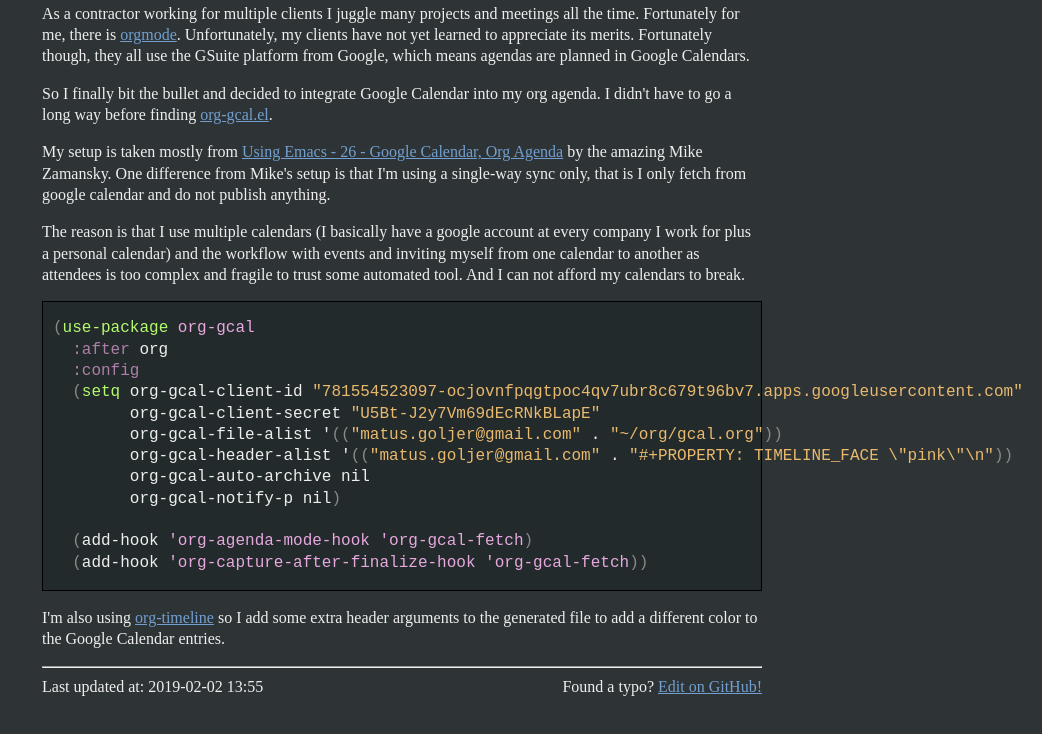
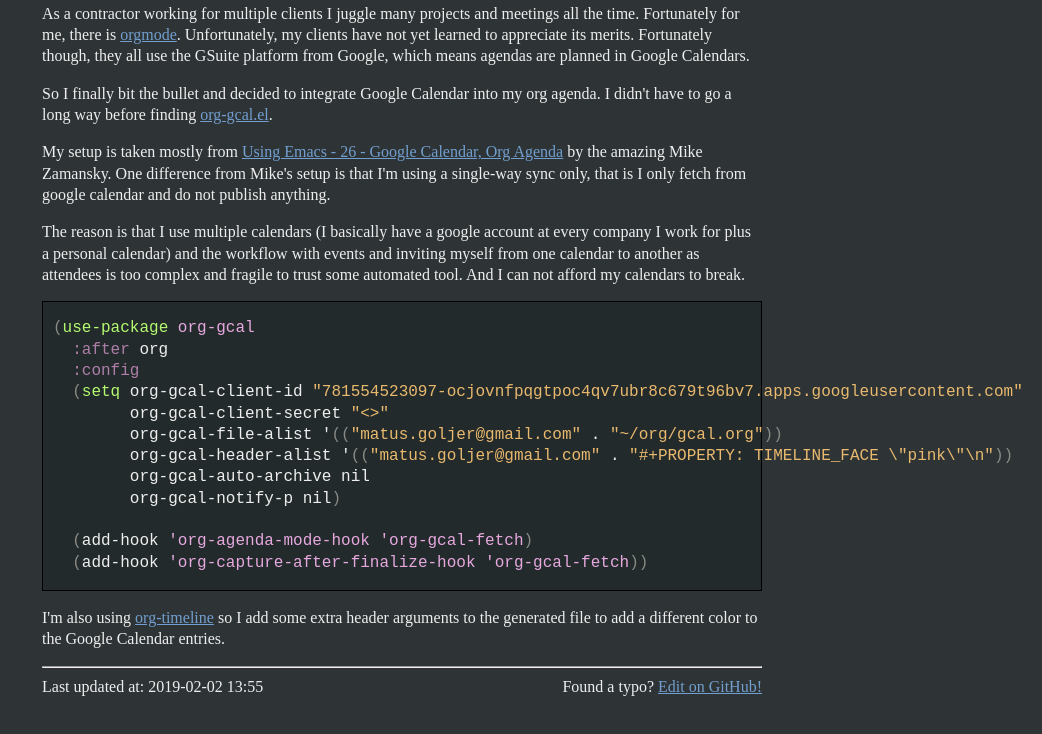
Before and after one commit to Fuco1/Fuco1.github.io, a plain HTML site: page 2019-02-02-Org-mode-and-google-calendar-sync.html in a window 1280 px wide. Shown: the part 151-885 px from the top of the page, without its empty margins (238-1280 px from the left). Drawn offline with Linux system fonts and the light colour scheme.

Commit message:
Replace secret

```diff
--- a/2019-02-02-Org-mode-and-google-calendar-sync.html
+++ b/2019-02-02-Org-mode-and-google-calendar-sync.html
@@ -62,7 +62,7 @@
   <span style="color: #ad7fa8;">:after</span> org
   <span style="color: #ad7fa8;">:config</span>
   <span style="color: #888a85;">(</span><span style="color: #b4fa70;">setq</span> org-gcal-client-id <span style="color: #e9b96e;">"781554523097-ocjovnfpqgtpoc4qv7ubr8c679t96bv7.apps.googleusercontent.com"</span>
-        org-gcal-client-secret <span style="color: #e9b96e;">"U5Bt-J2y7Vm69dEcRNkBLapE"</span>
+        org-gcal-client-secret <span style="color: #e9b96e;">"<<gcal-secret>>"</span>
         org-gcal-file-alist '<span style="color: #888a85;">((</span><span style="color: #e9b96e;">"matus.goljer@gmail.com"</span> . <span style="color: #e9b96e;">"~/org/gcal.org"</span><span style="color: #888a85;">))</span>
         org-gcal-header-alist '<span style="color: #888a85;">((</span><span style="color: #e9b96e;">"matus.goljer@gmail.com"</span> . <span style="color: #e9b96e;">"#+PROPERTY: TIMELINE_FACE \"pink\"\n"</span><span style="color: #888a85;">))</span>
         org-gcal-auto-archive nil
```
Also changed, not shown: 1 other file.
